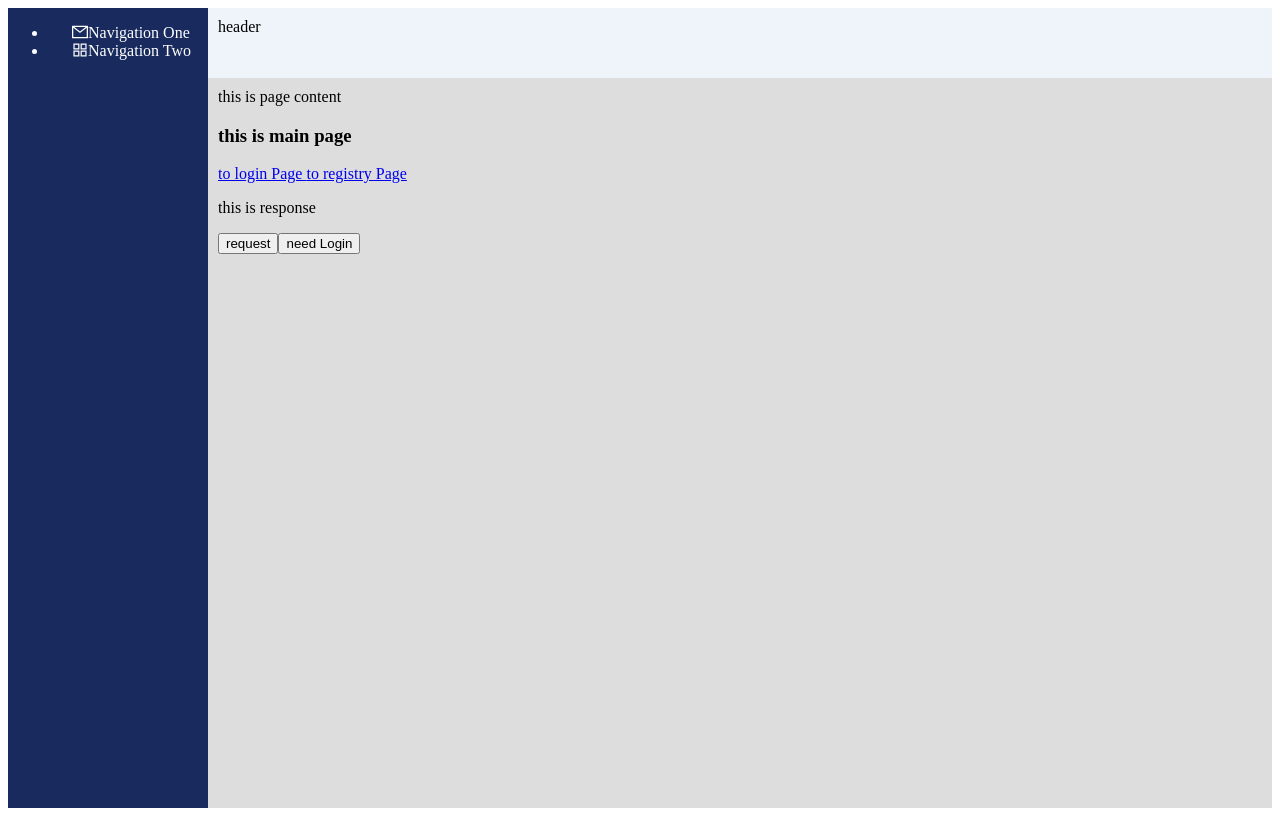
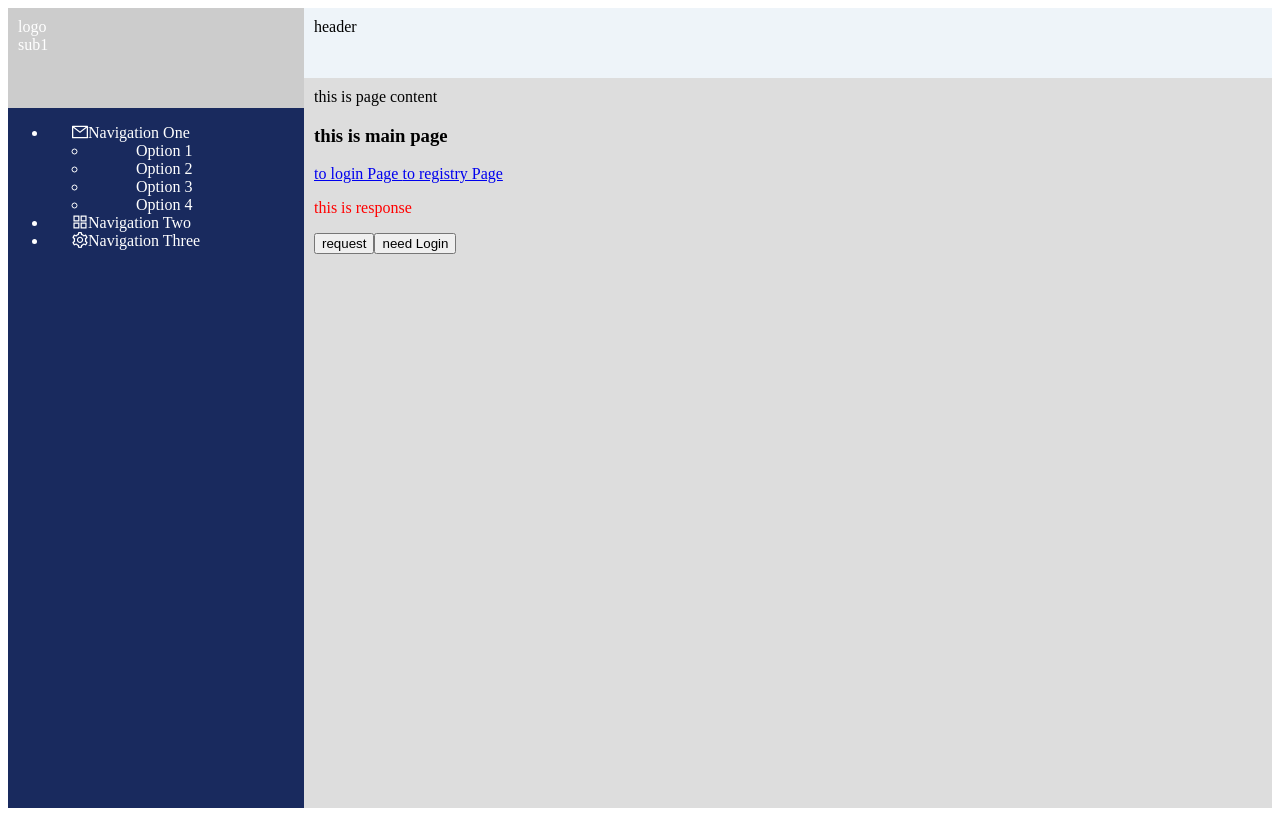
Before and after one commit to HE77XTL/dodo-react-ts, a React app: page /registry in a window 1280 px wide. Built offline with nearby package versions, Linux system fonts and the light colour scheme; no server answers.

Commit message:
css module

```diff
--- a/config/webpack.common.js
+++ b/config/webpack.common.js
@@ -80,6 +80,12 @@ module.exports = {
                         options: {
                             sourceMap: IS_DEV,
                             importLoaders: 2,
+                            modules: {
+                                auto: true,
+                                localIdentName: "[path][name]__[local]--[hash:base64:5]",
+                                localIdentHashSalt: "dodo",
+
+                            },
                         },
                     },
                     {
--- a/src/view/layout/Main.tsx
+++ b/src/view/layout/Main.tsx
@@ -6,6 +6,7 @@ import Api from '../../axiosRequest/Api';
 
 import AppMenu from './appMenu/AppMenu'
 
+import style from './main.module.less'
 import './main.less'
 
 const Main: React.FunctionComponent = () => {
@@ -36,7 +37,7 @@ const Main: React.FunctionComponent = () => {
                             <Link to="/registry"> to registry Page </Link>
                         </div>
                         <div>
-                            <p>this is response </p>
+                            <p className={style.moduletest} >this is response </p>
                             <p>{response}</p>
                         </div>
                         <div>
--- a/src/view/layout/appMenu/AppMenu.tsx
+++ b/src/view/layout/appMenu/AppMenu.tsx
@@ -1,25 +1,61 @@
-import React from 'react';
+import React, { useState } from 'react';
 import { Menu } from 'antd';
-import { AppstoreOutlined, MailOutlined, SettingOutlined } from '@ant-design/icons';
+import {
+    AppstoreOutlined,
+    MailOutlined,
+    SettingOutlined,
+} from '@ant-design/icons';
 
 const { SubMenu } = Menu;
 
 const AppMenu: React.FunctionComponent = () => {
-    console.log('请记得修改组件名');
+    const rootSubmenuKeys = ['sub1', 'sub2', 'sub4'];
+    const [openKeys, setOpenKeys] = useState(['sub1']);
+
+    function onOpenChange(keys: Array<any>) {
+        console.log('keys')
+        console.log(keys)
+
+        const latestOpenKey = keys.find(
+            (key: string) => openKeys.indexOf(key) === -1
+        );
+        if (rootSubmenuKeys.indexOf(latestOpenKey) === -1) {
+            setOpenKeys(keys);
+        } else {
+            setOpenKeys(latestOpenKey ? [latestOpenKey] : []);
+        }
+    }
+
     return (
         <div>
-            <Menu  mode="inline" theme={"dark"}>
-                <SubMenu key="sub1" icon={<MailOutlined />} title="Navigation One">
-                    <Menu.ItemGroup key="g1" title="Item 1">
-                        <Menu.Item key="1">Option 1</Menu.Item>
-                        <Menu.Item key="2">Option 2</Menu.Item>
-                    </Menu.ItemGroup>
-                    <Menu.ItemGroup key="g2" title="Item 2">
-                        <Menu.Item key="3">Option 3</Menu.Item>
-                        <Menu.Item key="4">Option 4</Menu.Item>
-                    </Menu.ItemGroup>
+            <div style={{height: '80px', background: '#ccc', padding: '10px'}}>
+                logo
+                <div>
+                    {openKeys}
+                </div>
+            </div>
+            <Menu
+                mode="inline"
+                theme={'dark'}
+                openKeys={openKeys}
+                onOpenChange={onOpenChange}
+                style={{ width: 256 }}
+            >
+                <SubMenu
+                    key="sub1"
+                    icon={<MailOutlined />}
+                    title="Navigation One"
+                >
+                    <Menu.Item key="1">Option 1</Menu.Item>
+                    <Menu.Item key="2">Option 2</Menu.Item>
+                    <Menu.Item key="3">Option 3</Menu.Item>
+                    <Menu.Item key="4">Option 4</Menu.Item>
                 </SubMenu>
-                <SubMenu key="sub2" icon={<AppstoreOutlined />} title="Navigation Two">
+                <SubMenu
+                    key="sub2"
+                    icon={<AppstoreOutlined />}
+                    title="Navigation Two"
+                >
                     <Menu.Item key="5">Option 5</Menu.Item>
                     <Menu.Item key="6">Option 6</Menu.Item>
                     <SubMenu key="sub3" title="Submenu">
@@ -27,6 +63,16 @@ const AppMenu: React.FunctionComponent = () => {
                         <Menu.Item key="8">Option 8</Menu.Item>
                     </SubMenu>
                 </SubMenu>
+                <SubMenu
+                    key="sub4"
+                    icon={<SettingOutlined />}
+                    title="Navigation Three"
+                >
+                    <Menu.Item key="9">Option 9</Menu.Item>
+                    <Menu.Item key="10">Option 10</Menu.Item>
+                    <Menu.Item key="11">Option 11</Menu.Item>
+                    <Menu.Item key="12">Option 12</Menu.Item>
+                </SubMenu>
             </Menu>
         </div>
     );
--- /dev/null
+++ b/src/view/layout/main.module.less
@@ -0,0 +1,3 @@
+.moduletest {
+    color: red
+}
```
